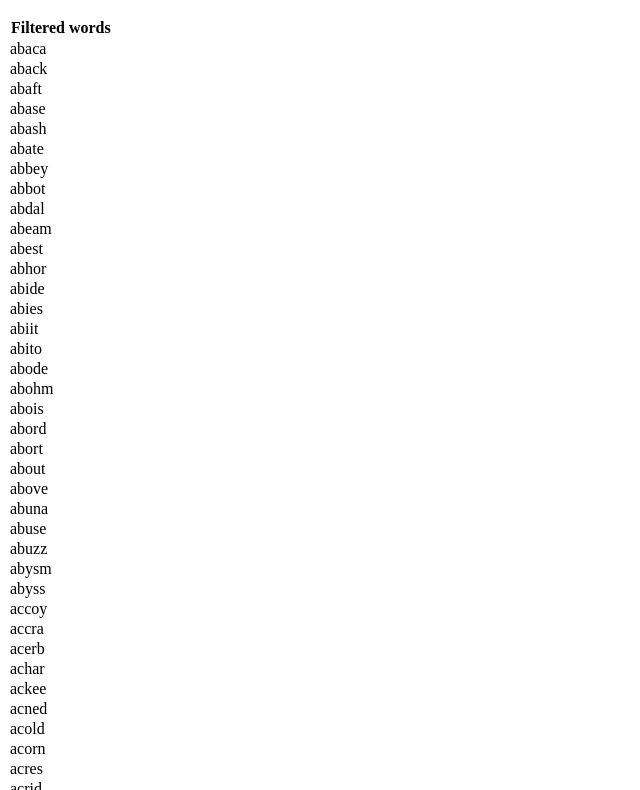
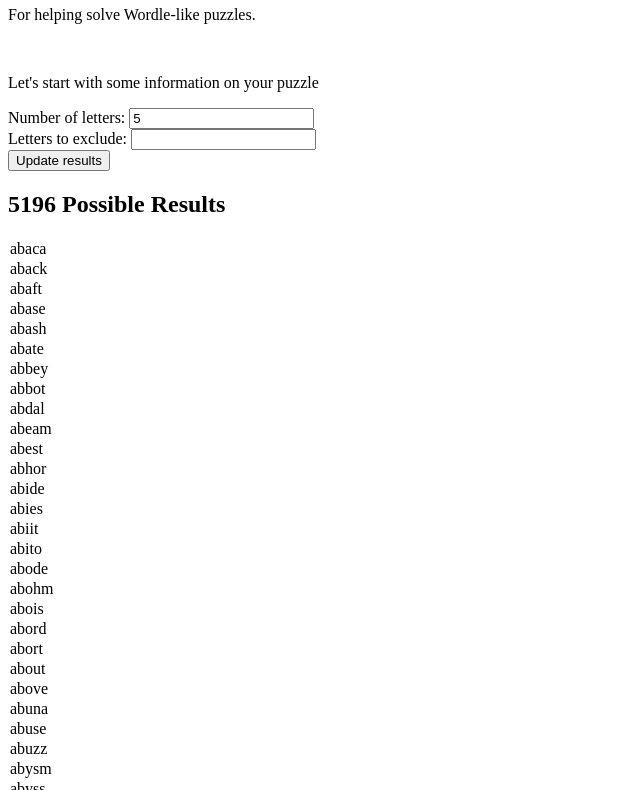
Before and after one commit to benwang93/wordle_solver, a plain HTML site: page index.html in a window 1280 px wide. Shown: the part 60-850 px from the top of the page, without its empty margins (0-640 px from the left). Drawn offline with Linux system fonts and the light colour scheme.

Commit message:
Customizable word length

```diff
--- a/index.html
+++ b/index.html
@@ -1,17 +1,38 @@
+<html>
 
-
-
-<html>
 <head>
     <title>Wordle Solver</title>
 </head>
+
 <body>
-        <p>Hello world!</p>
-        <p id="demo">REPLACE ME</p>
+    <h1>Wordle Solver</h1>
+    <p>For helping solve Wordle-like puzzles.</p>
+
+    <br>
+
+    <p>Let's start with some information on your puzzle</p>
+
+
+    <label for="wordLength">Number of letters</label>:</label>
+    <input type="text" name="wordLength" id="wordLength" value="5">
+    <br>
+
+    <label for="disallowedLetters">Letters to exclude:</label>
+    <input type="text" name="disallowedLetters" id="disallowedLetters" value="">
+    <br>
+
+    <input id="updateResults" type="button" value="Update results" onclick="updateResults();" />
+
+
+    <br>
+
+    <h2 id="numResultsHeading"> Possible results:</h2>
     <table id="outputTable">
-            <th>Filtered words</th>
+        <!-- <th>Filtered words</th> -->
     </table>
 
     <script src="scripts/app.js"></script>
+    <script>updateResults()</script>
 </body>
+
 </html>
--- a/scripts/app.js
+++ b/scripts/app.js
@@ -1,38 +1,38 @@
+
+function updateResults()
+{
     console.log("Trying to read word list...")
     var req = new XMLHttpRequest();
     req.onload = function(){
-    // process_webgl_data(this.responseText);
         console.log("Got response")
 
-    let text = this.responseText;
+        var words = this.responseText.split("\n")
+        words = words.map(s => s.trim());
 
-    var words = text.split("\n")
-    words = words.map(s => s.trim());
-    // console.log(words)
         console.log("Originally found " + words.length + " words")
 
-    var demo = document.getElementById("outputTable");
-
-    // Create an empty <tr> element and add it to the 1st position of the table:
-    // var row = tableHP.insertRow(tableHP.rows.length);
+        var outputTable = document.getElementById("outputTable");
+        outputTable.innerHTML = ""
 
         const filteredWords = words.filter(wordsOfLength);
 
+        let wordLength = parseInt(document.getElementById('wordLength').value);
+
         function wordsOfLength(word) {
-        return word.length == 5;
+            let wordLength = parseInt(document.getElementById('wordLength').value);
+            return word.length == wordLength;
         }
 
-    console.log("Number of 5-letter words: " + filteredWords.length + " words")
+        console.log("Number of " + wordLength + "-letter words: " + filteredWords.length + " words")
+        document.getElementById("numResultsHeading").innerHTML = filteredWords.length + " Possible Results"
 
-
+        // Display filtered results
         filteredWords.forEach(function(word) {
-        // demo.innerHTML += word + "|"
-        // console.log(word)
-
             let row = document.createElement('tr');
             row.innerHTML = word;
-        demo.appendChild(row);
+            outputTable.appendChild(row);
         });
     }
     req.open('GET', './wordlist.txt');
     req.send();
+}
```
Lines whose indentation alone changed are shown as unchanged.
